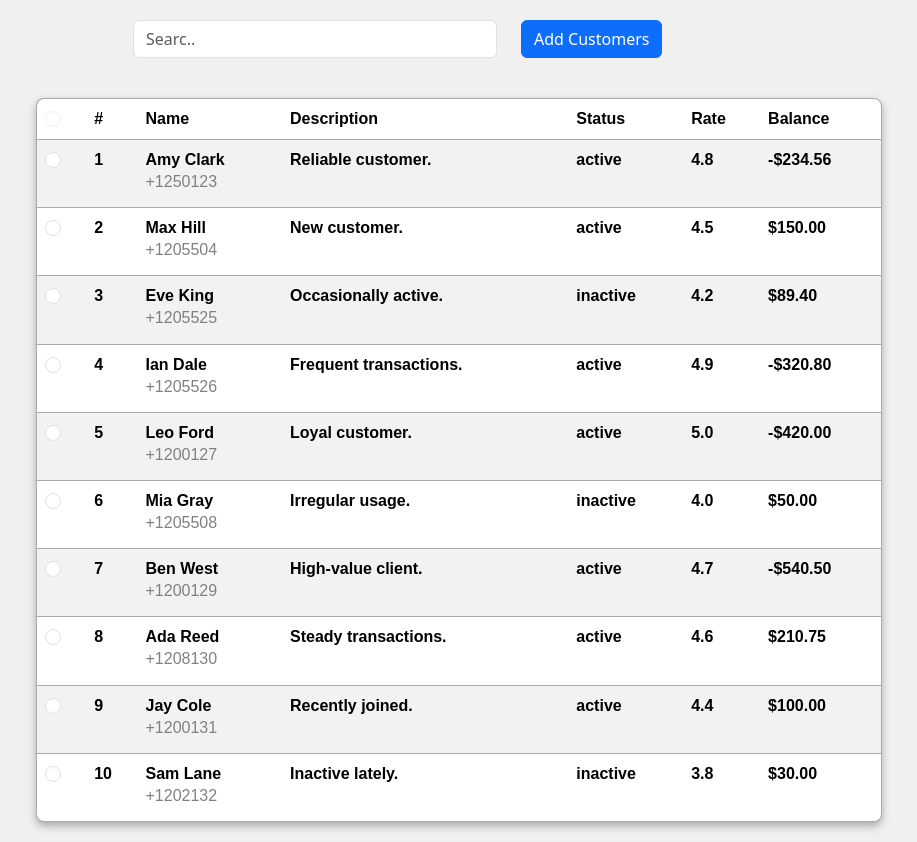
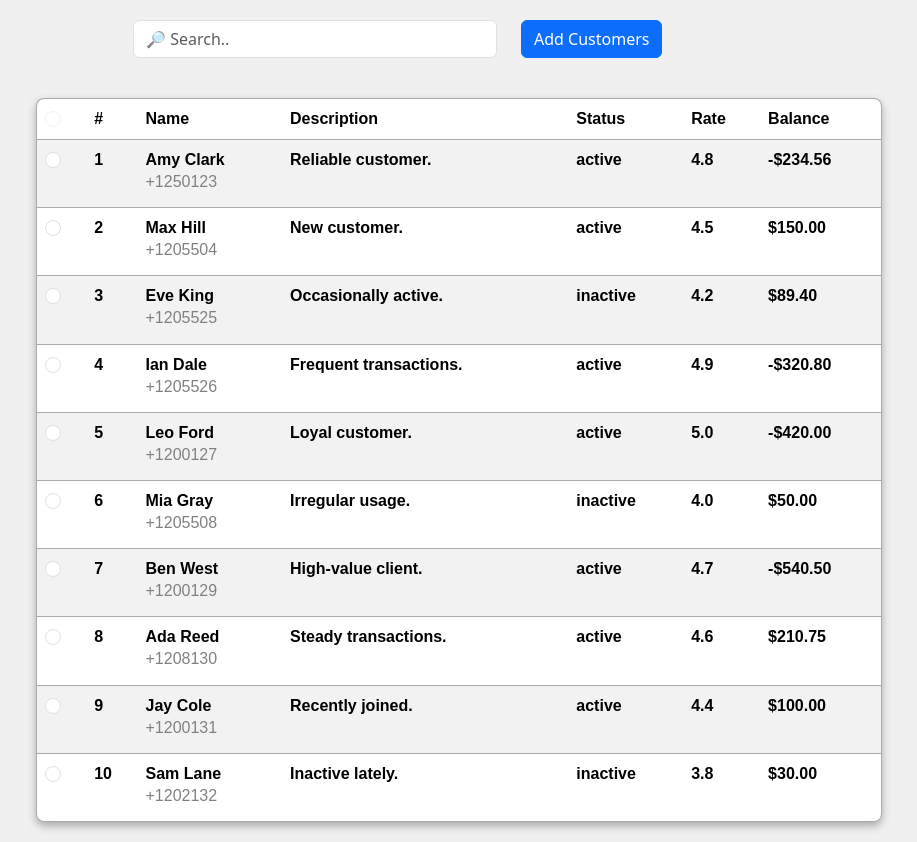
Before and after one commit to busrasgkts15/FirstReactProject, a React (Create React App) app: page / in a window 1280 px wide. Shown: the whole page, without its empty margins (181-1098 px from the left). Built offline with nearby package versions, Linux system fonts and the light colour scheme.

Commit message:
Add to style

```diff
--- a/src/App.js
+++ b/src/App.js
@@ -111,7 +111,7 @@ function SearchAndAddCustomer({filterText , setFilterText}){
       <Row>
         <Col md={2}></Col>
         <Col style={{}} md={4} >
-        <Input placeholder='Searc..' value={filterText}
+        <Input placeholder='🔎 Search..' value={filterText}
         onChange={e => setFilterText(e.target.value)}/>
         </Col>
         <Col md={4} >
```
